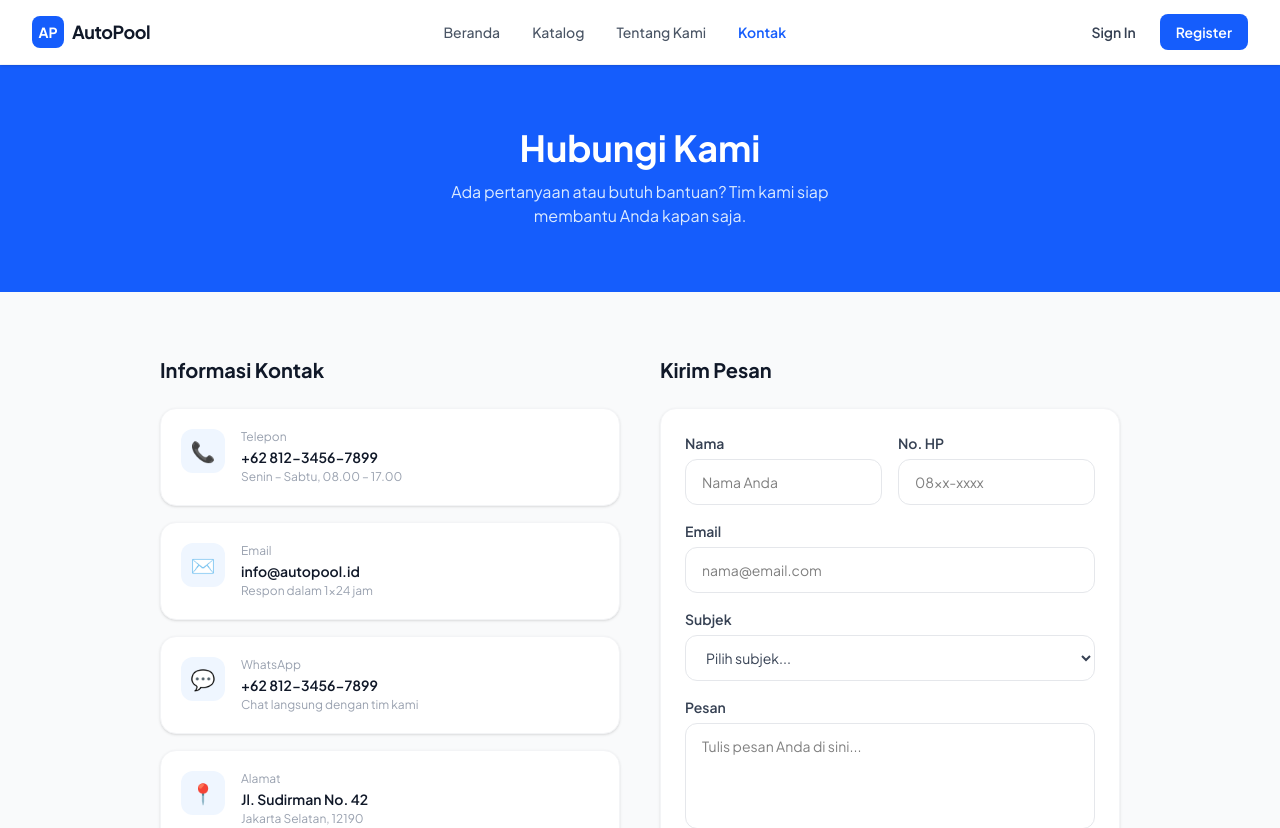
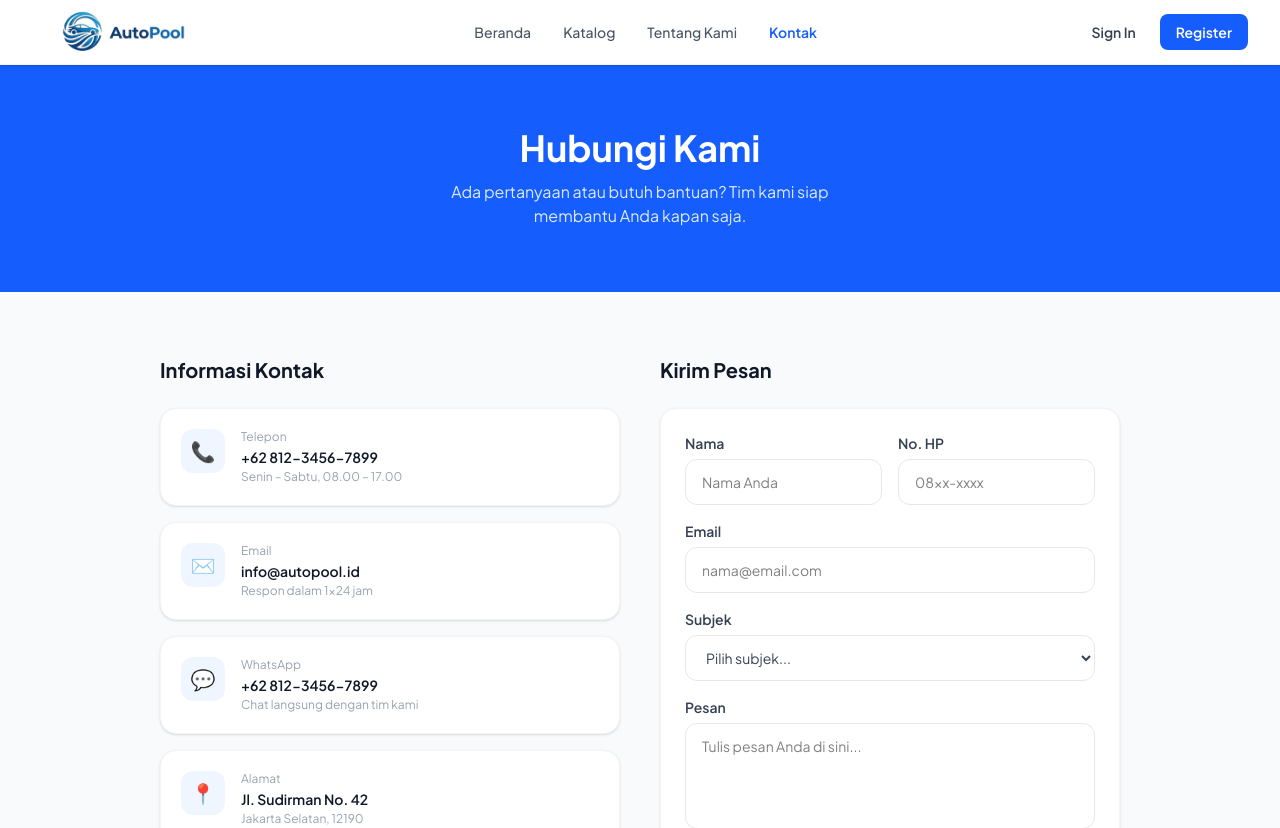
Before and after one commit to muhammadhanifalhazmi/autopool, a React (Vite) app: page /kontak in a window 1280 px wide. Shown: the top 828 px of the page. Built offline with nearby package versions, Linux system fonts and the light colour scheme.

Commit message:
upgrade navbar

```diff
--- a/src/components/Navbar.jsx
+++ b/src/components/Navbar.jsx
@@ -21,12 +21,9 @@ export default function Navbar() {
         <div className="flex items-center justify-between h-16">
           {/* Logo */}
           <Link to="/" className="flex items-center gap-2">
-            <div className="w-8 h-8 bg-blue-600 rounded-lg flex items-center justify-center">
-              <span className="text-white font-bold text-sm">AP</span>
+            <div className="w-45 h-45 rounded-lg flex items-center justify-center">
+              <img src="assets/logo.png" alt="AutoPool Logo" />
             </div>
-            <span className="font-bold text-gray-900 text-lg tracking-tight">
-              AutoPool
-            </span>
           </Link>
 
           {/* Desktop Nav */}
```
